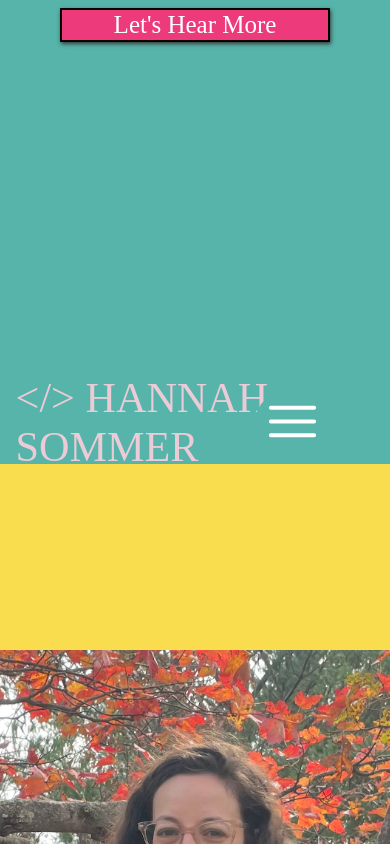
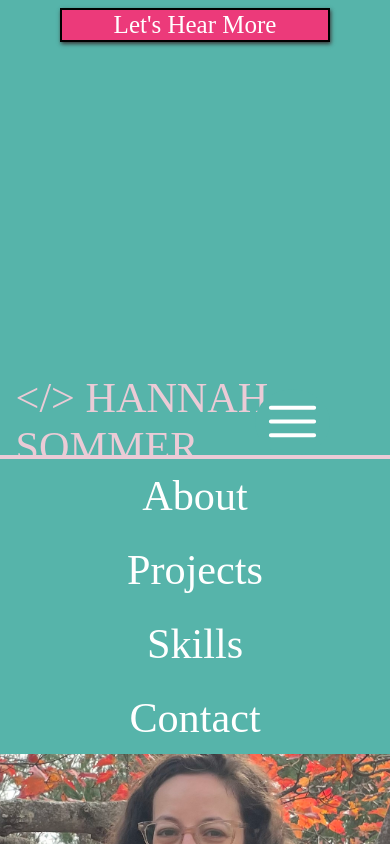
Before and after one commit to sommerh/sommerh.github.io, a React (Create React App) app: page / in a window 390 px wide. Both pictures are taken after a click on the button 292 px from the left and 886 px from the top of the page. Shown: the part 464-1308 px from the top of the page. Built offline with nearby package versions, Linux system fonts and the light colour scheme; a web font is replaced by a local one.

Commit message:
Working hamburger icon

```diff
--- a/src/components/NavBar.js
+++ b/src/components/NavBar.js
@@ -1,17 +1,36 @@
-import React from 'react';
+import React, { useState } from 'react';
 
 //TODO: make the section user clicks turn pink (window.location.href)
 //OR
 //make name pink and when user hovers increase size
 
 const NavBar = () => {
+  const [isNavExpanded, setIsNavExpanded] = useState(false);
+
   return (
     <nav id="navbar" className="font-link teal-bg">
       <a href="/" className="pink-txt-lt">
         {'</> HANNAH SOMMER'}
       </a>
-      <button className="hamburger">
-        {/* icon from heroicons.com */}
+      <button
+        className="hamburger"
+        onClick={() => setIsNavExpanded(!isNavExpanded)}
+      >
+        {/* <svg
+          xmlns="http://www.w3.org/2000/svg"
+          fill="none"
+          viewBox="0 0 24 24"
+          stroke-width="1.5"
+          stroke="currentColor"
+          class="w-6 h-6"
+        >
+          <path
+            stroke-linecap="round"
+            stroke-linejoin="round"
+            d="M6 18L18 6M6 6l12 12"
+          />
+        </svg> */}
+
         <svg
           xmlns="http://www.w3.org/2000/svg"
           fill="none"
@@ -27,19 +46,32 @@ const NavBar = () => {
           />
         </svg>
       </button>
-      <div id="nav-menu">
+      <div
+        className={isNavExpanded ? 'nav-menu expanded' : 'nav-menu'}
+        onClick={() => setIsNavExpanded(!isNavExpanded)}
+      >
+        <ul>
+          <li>
             <a href="#about" className="menu white-txt">
               About
             </a>
+          </li>
+          <li>
             <a href="#projects" className="menu white-txt">
               Projects
             </a>
+          </li>
+          <li>
             <a href="#skills" className="menu white-txt">
               Skills
             </a>
+          </li>
+          <li>
             <a href="#contact" className="menu white-txt">
               Contact
             </a>
+          </li>
+        </ul>
       </div>
     </nav>
   );
--- a/src/index.css
+++ b/src/index.css
@@ -179,15 +179,22 @@ nav a:first-child {
   /* padding-left: 4vw; */
 }
 
+.nav-menu ul {
+  display: flex;
+}
+.nav-menu li {
+  list-style-type: none;
+}
+
 nav a {
   /* flex: 1; */
-  margin: 0 4vw 0 4vw;
+  margin: 0 4vw;
   text-decoration: none;
   /* color: #FFFFFF; */
   font-size: 5vh;
 }
 
-#nav-menu {
+.nav-menu {
   margin-left: auto;
 }
 
@@ -208,8 +215,8 @@ nav a {
   display: none;
 }
 
-/* .hamburger:hover {
-  background-color: #2642af;
+/* .hamburger.expanded {
+  display: none;
 } */
 
 /* ABOUT ME */
@@ -485,13 +492,44 @@ nav a {
     border-radius: 0;
   }
 
-  #nav-menu {
+  .nav-menu ul {
     display: none;
+    flex-direction: column;
+    justify-content: space-around;
+    position: absolute;
+    width: 100%;
+    height: 35vh;
+    background-color: #56B4AA;
+    border-top: 4px solid #EBCBD6;
+    top: 7vh;
+    left: 0;
+    padding: 0;
+  }
+
+  .nav-menu.expanded ul {
+    display: flex;
+  }
+
+  .nav-menu li {
+    text-align: center;
+  }
+
+  .nav-menu a {
+    margin: 0;
+  }
+
+  /* bug: not current working */
+  .nav-menu li:hover {
+    background-color: #3a7972;
   }
 
   .hamburger {
     display: block;
   }
+
+  /* .hamburger.expanded {
+    display: block;
+  } */
 
   /* PROJECTS */
   #project-icons {
```
Lines whose indentation alone changed are shown as unchanged.
